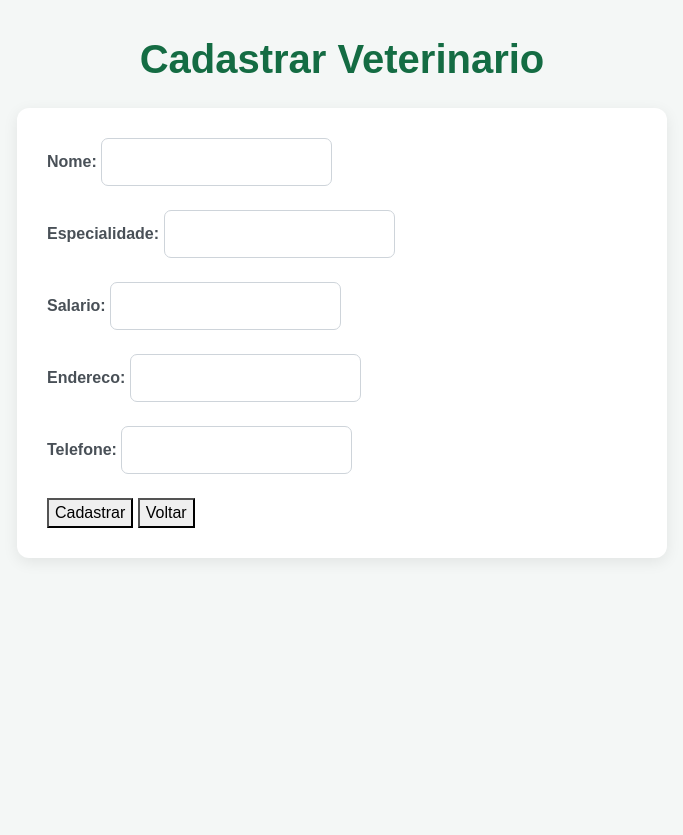
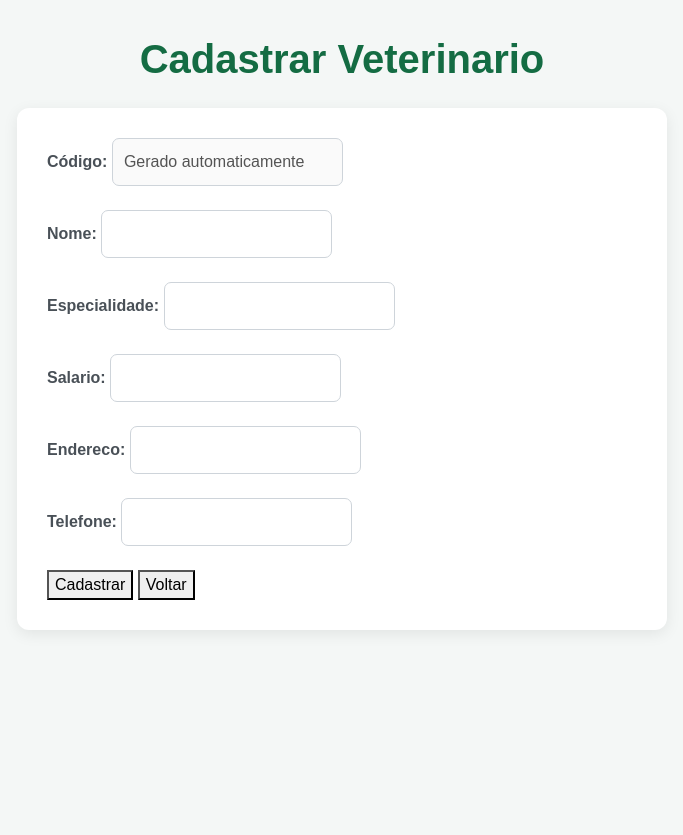
Before and after one commit to mathvictor04/PHPAnanguera, a PHP site: page /HTML/telaVeterinario.php in a window 1280 px wide. Shown: the whole page, without its empty margins (298-981 px from the left). Run offline with PHP 8.4, Linux system fonts and the light colour scheme; some libraries are stand-ins or nearby versions.

Commit message:
ultimo commit

```diff
--- a/HTML/telaVeterinario.php
+++ b/HTML/telaVeterinario.php
@@ -52,9 +52,16 @@
 <head>
     <meta charset="UTF-8">
     <meta name="viewport" content="width=device-width, initial-scale=1.0">
-    <link href="https://cdn.jsdelivr.net/npm/bootstrap@5.3.3/dist/css/bootstrap.min.css" rel="stylesheet">
 
-<link rel="stylesheet" href="../CSS/estilo.css">
+    <link href="https://cdn.jsdelivr.net/npm/bootstrap@6.0.0-alpha.1/dist/css/bootstrap.min.css"
+        rel="stylesheet">
+
+    <script type="module"
+        src="https://cdn.jsdelivr.net/npm/bootstrap@6.0.0-alpha.1/dist/js/bootstrap.bundle.min.js">
+    </script>
+
+    <link rel="stylesheet" href="../CSS/estilo.css">
+
     <title>Cadastrar Veterinario</title>
 </head>
 
@@ -63,6 +70,14 @@
     <h1>Cadastrar Veterinario</h1>
 
     <form method="POST">
+
+        <!-- Código gerado automaticamente -->
+        <label>Código:</label>
+        <input type="text"
+            value="Gerado automaticamente"
+            disabled>
+
+        <br><br>
 
         <label>Nome:</label>
         <input type="text" name="nome" id="nome" required>
--- a/PHP/salvarAnimal.php
+++ b/PHP/salvarAnimal.php
@@ -18,6 +18,7 @@ if ($_SERVER["REQUEST_METHOD"] !== "POST") {
     exit;
 }
 
+$codigo = filter_input(INPUT_POST, "codigo", FILTER_VALIDATE_INT);
 $nome = trim($_POST["nome"] ?? "");
 $especie = trim($_POST["especie"] ?? "");
 $raca = trim($_POST["raca"] ?? "");
--- a/PHP/salvarTutor.php
+++ b/PHP/salvarTutor.php
@@ -6,6 +6,7 @@ use ClinicaVeterinaria\projeto\DAO\TutorDAO;
 
 if ($_SERVER["REQUEST_METHOD"] == "POST") {
 
+    $codigo = filter_input(INPUT_POST, "codigo", FILTER_VALIDATE_INT);
     $nome = trim($_POST["nome"] ?? "");
     $cpf = trim($_POST["cpf"] ?? "");
     $telefone = trim($_POST["telefone"] ?? "");
```
Also changed, not shown: PHP/veterinario.php (+7 -2 lines).
